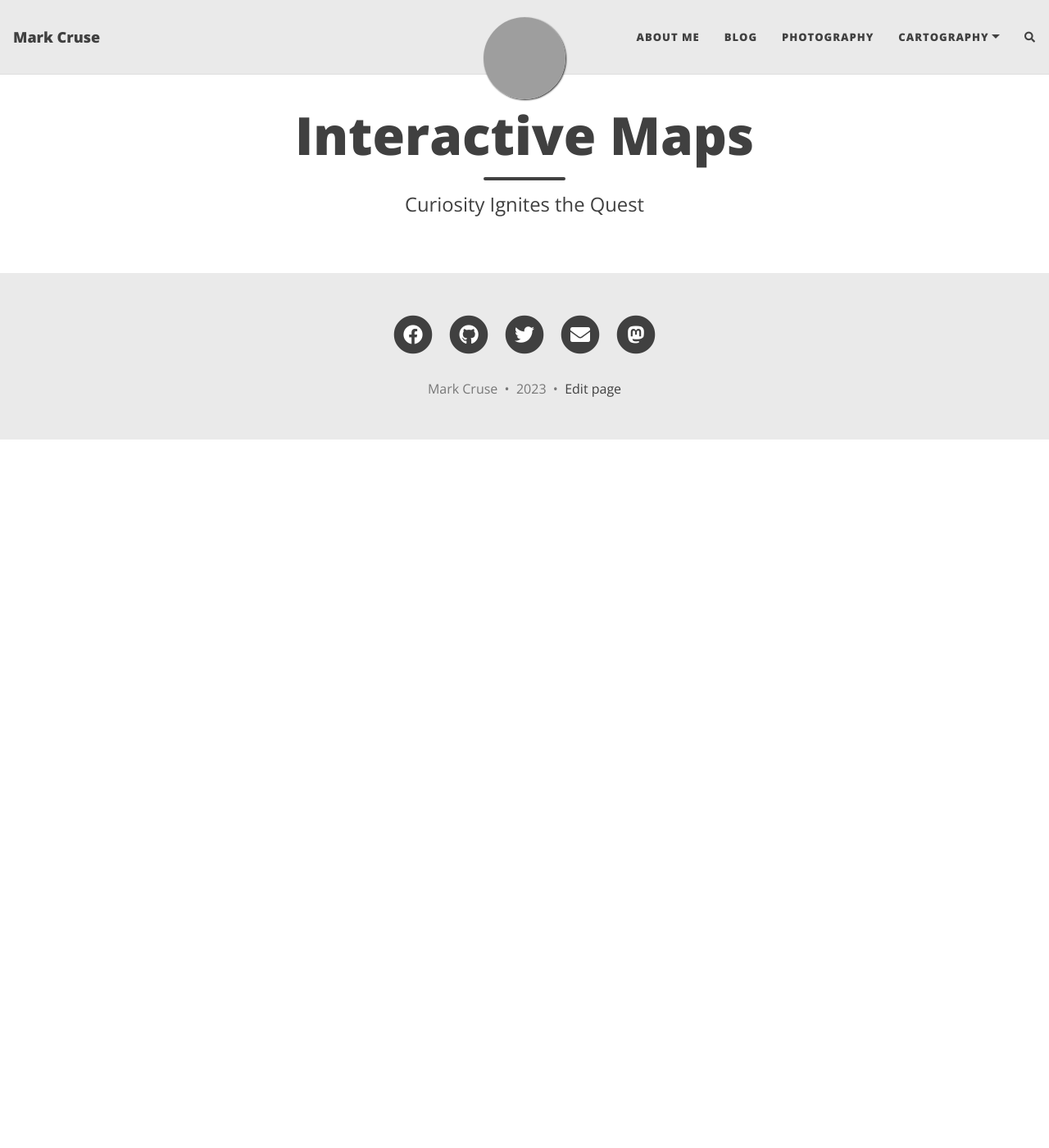
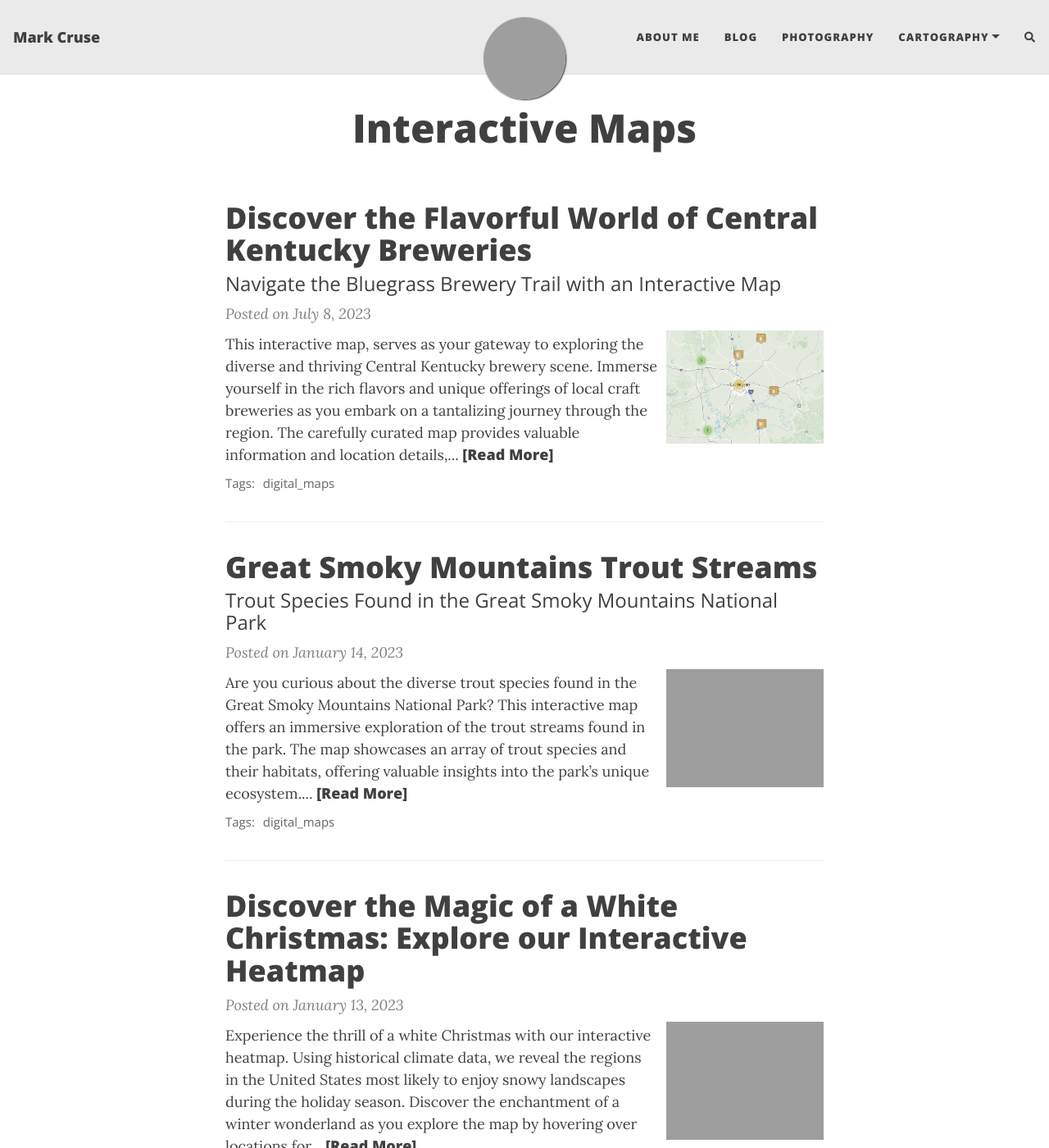
Before and after one commit to MarkCruse/markcruse.github.io, a Jekyll site: the page built from digital_maps/index.html, in a window 1280 px wide and 1400 px high. Shown: the whole window at 82% size. Built offline with Jekyll 4.4.1, drawn with Linux system fonts in a browser that asks for light colours; nearby versions of some CDN libraries; comment, search, counter and statistics services are not loaded; some of the changed text lies outside the part shown; grey boxes are pictures that could not be loaded.

Commit message:
add correct page title size, add digital maps

```diff
--- a/_config.yml
+++ b/_config.yml
@@ -27,8 +27,19 @@
 #    - Beautiful Jekyll: "https://beautifuljekyll.com"
 #    - Learn GeoPandas: "https://github.com/MarkCruse/geopandas-101/blob/master/geopandas-101.ipynb"
   Cartography:
-    - Digital Maps: "digital_maps/"
+    - Digital Maps: "/digital_maps"
     - Print Maps: "print_maps/"
+
+
+collections:
+  posts:
+    output: true
+    permalink: /blog/:title
+  digitalmaps:
+    output: true
+    permalink: /digital_maps/:year-:month-:day-:title
+    order: descending
+    sort_by: date
 
 ################
 # --- Logo --- #
--- a/_layouts/digital_maps.html
+++ b/_layouts/digital_maps.html
@@ -6,7 +6,7 @@
 
 <!-- role="list" needed so that `list-style: none` in Safari doesn't remove the list semantics -->
 <ul class="posts-list list-unstyled" role="list">
-  {% for post in posts reversed%}
+  {% for post in posts reversed %}
   <li class="post-preview">
     <article>
       {%- capture thumbnail -%} {% if post.thumbnail-img %} {{
@@ -16,13 +16,13 @@
       assign thumbnail=thumbnail | strip %} {% if site.feed_show_excerpt ==
       false %} {% if thumbnail != "" %}
       <div class="post-image post-image-normal">
-        <a href="{{ post.url | relative_url }}" aria-label="Thumbnail">
-          <img src="{{ thumbnail | relative_url }}" alt="Post thumbnail" />
+        <a href="{{ post.url | absolute_url }}" aria-label="Thumbnail">
+          <img src="{{ thumbnail | absolute_url }}" alt="Post thumbnail" />
         </a>
       </div>
       {% endif %} {% endif %}
 
-      <a href="{{ post.url | relative_url }}">
+      <a href="{{ post.url | absolute_url }}">
         <h2 class="post-title">{{ post.title | strip_html }}</h2>
 
         {% if post.subtitle %}
@@ -32,21 +32,20 @@
 
       <p class="post-meta">
         {% assign date_format = site.date_format | default: "%B %-d, %Y" %}
-        <!--Posted on {{ post.date | date: date_format }}-->
+        Posted on {{ post.date | date: date_format }}
       </p>
 
-      <p></p>
       {% if thumbnail != "" %}
       <div class="post-image post-image-small">
-        <a href="{{ post.url | relative_url }}" aria-label="Thumbnail">
-          <img src="{{ thumbnail | relative_url }}" alt="Post thumbnail" />
+        <a href="{{ post.url | absolute_url }}" aria-label="Thumbnail">
+          <img src="{{ thumbnail | absolute_url }}" alt="Post thumbnail" />
         </a>
       </div>
       {% endif %} {% unless site.feed_show_excerpt == false %} {% if thumbnail
       != "" %}
       <div class="post-image post-image-short">
-        <a href="{{ post.url | relative_url }}" aria-label="Thumbnail">
-          <img src="{{ thumbnail | relative_url }}" alt="Post thumbnail" />
+        <a href="{{ post.url | absolute_url }}" aria-label="Thumbnail">
+          <img src="{{ thumbnail | absolute_url }}" alt="Post thumbnail" />
         </a>
       </div>
       {% endif %}
@@ -56,7 +55,7 @@
         post.excerpt | strip_html | truncatewords: excerpt_length }} {% assign
         excerpt_word_count = post.excerpt | number_of_words %} {% if
         post.content != post.excerpt or excerpt_word_count > excerpt_length %}
-        <a href="{{ post.url | relative_url }}" class="post-read-more"
+        <a href="{{ post.url | absolute_url }}" class="post-read-more"
           >[Read&nbsp;More]</a
         >
         {% endif %}
@@ -64,11 +63,12 @@
       {% endunless %} {% if site.feed_show_tags != false and post.tags.size > 0
       %}
       <div class="blog-tags">
-        <span class="tags-label">Tags:</span>
-        <ul class="tags-list d-inline list-inline" role="list">
+        <span>Tags:</span>
+        <!-- role="list" needed so that `list-style: none` in Safari doesn't remove the list semantics -->
+        <ul class="d-inline list-inline" role="list">
           {% for tag in post.tags %}
           <li class="list-inline-item">
-            <a href="{{ '/tags' | relative_url }}#{{- tag -}}">{{- tag -}}</a>
+            <a href="{{ '/tags' | absolute_url }}#{{- tag -}}">{{- tag -}}</a>
           </li>
           {% endfor %}
         </ul>
@@ -85,13 +85,13 @@
   <li class="page-item previous">
     <a
       class="page-link"
-      href="{{ paginator.previous_page_path | relative_url }}"
+      href="{{ paginator.previous_page_path | absolute_url }}"
       >&larr; Newer Posts</a
     >
   </li>
   {% endif %} {% if paginator.next_page %}
   <li class="page-item next">
-    <a class="page-link" href="{{ paginator.next_page_path | relative_url }}"
+    <a class="page-link" href="{{ paginator.next_page_path | absolute_url }}"
       >Older Posts &rarr;</a
     >
   </li>
--- a/assets/css/beautifuljekyll.css
+++ b/assets/css/beautifuljekyll.css
@@ -519,6 +519,7 @@
   filter: grayscale(0%);
 }
 .post-preview .post-image img {
+  margin-top: 2rem;
   max-height: 100%;
   max-width: 100%;
 }
@@ -543,6 +544,7 @@
 .post-preview .post-image-small img {
   max-width: 6.25rem;
   max-height: 6.25rem;
+
 }
 @media (max-width: 500px) {
   .post-preview .post-image {
@@ -729,7 +731,7 @@
     padding: 9.375rem 0;
   }
   .intro-header .page-heading h1 {
-    font-size: 4rem;
+    font-size: 3rem;
   }
   .intro-header .post-heading h1 {
     font-size: 2.125rem;
--- a/digital_maps/index.html
+++ b/digital_maps/index.html
@@ -1,5 +1,4 @@
 ---
 layout: digital_maps
 title: Interactive Maps
-subtitle: Curiosity Ignites the Quest
 ---
```
Also changed, not shown: _layouts/gallery.html (added, +28 -0 lines), photo.md (+2 -2 lines), print_maps.md (+1 -2 lines).
